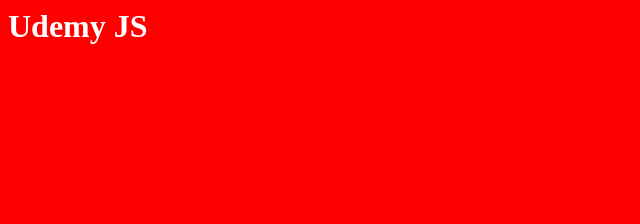
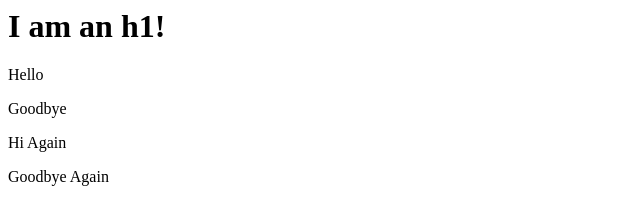
Before and after one commit to Zaieon/Udemy-Js, a plain HTML site: page index.html in a window 1280 px wide. Shown: the whole page, without its empty margins (0-640 px from the left). Drawn offline with Linux system fonts and the light colour scheme.

Commit message:
updating html tag class by separation of concerns with JS

```diff
--- a/index.html
+++ b/index.html
@@ -4,9 +4,14 @@
     <meta http-equiv="X-UA-Compatible" content="IE=edge">
     <meta name="viewport" content="width=device-width, initial-scale=1.0">
     <title>Udemy JS</title>
+    <link rel="stylesheet" href="style.css">
 </head>
 <body>
-    <h1>Udemy JS</h1>
+    <h1>I am an h1!</h1>
+    <p id="first" class="special">Hello</p>
+    <p class="special">Goodbye</p>
+    <p>Hi Again</p>
+    <p id="last">Goodbye Again</p>
 
 
 
--- a/index.js
+++ b/index.js
@@ -331,18 +331,25 @@
 // })
 
 
-let body = document.querySelector('body')
-let h1 = document.querySelector('h1')
+// JavaScript DOM
 
-let isRed = false
-setInterval(function () {
-    if (isRed) {
-        body.style.backgroundColor = 'white'
-        h1.style.color = 'red'
-    }
-    else {
-        body.style.backgroundColor = 'red'
-        h1.style.color = 'white'
-    }
-        isRed = !isRed
-},1000)
+
+// let body = document.querySelector('body')
+// let h1 = document.querySelector('h1')
+
+// let isRed = false
+// setInterval(function () {
+//     if (isRed) {
+//         body.style.backgroundColor = 'white'
+//         h1.style.color = 'red'
+//     }
+//     else {
+//         body.style.backgroundColor = 'red'
+//         h1.style.color = 'white'
+//     }
+//         isRed = !isRed
+// },1000)
+
+
+let ff = document.querySelector('p')
+ff.classList.add('second')
--- /dev/null
+++ b/style.css
@@ -0,0 +1,8 @@
+.second:hover {
+    color: blueviolet;
+    border: 5px dotted black;
+}
+#last:hover {
+    color: violet ;
+    border: 5px dotted black;
+}
```
